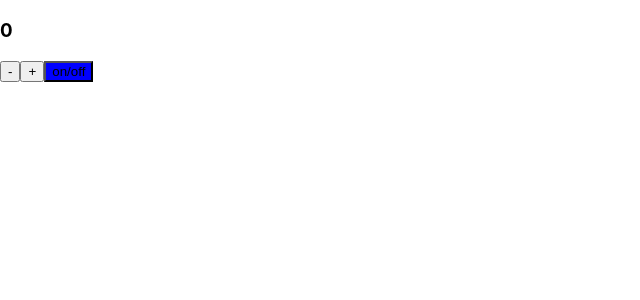
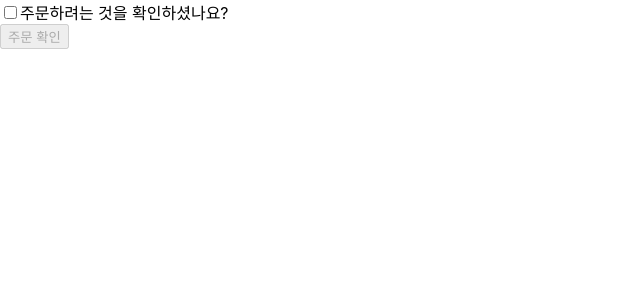
Before and after one commit to jungeun-p/react-tdd, a React (Create React App) app: page / in a window 1280 px wide. Shown: the top 300 px of the page, without its empty margins (0-640 px from the left). Built offline with nearby package versions, Linux system fonts and the light colour scheme.

Commit message:
[ modify ] react-shop-test SummaryPage TDD

```diff
--- a/src/App.js
+++ b/src/App.js
@@ -1,33 +1,12 @@
-import React, { useState } from "react";
+import React from "react";
+import Calculator from "./Calc/Calculator";
+import SummaryPage from "./pages/SummaryPage/SummaryPage";
 
 function App() {
-  const [counter, setCounter] = useState(0);
-  const [disabled, setDisabled] = useState(false);
 
   return (
     <>
-      <h3 data-testid="counter">{counter}</h3>
-      <button
-        disabled={disabled}
-        data-testid="minus-button"
-        onClick={()=>setCounter((counter) => counter - 1)}
-      >
-        -
-      </button>
-      <button
-        disabled={disabled}
-        data-testid="plus-button"
-        onClick={()=>setCounter((counter) => counter + 1)}
-      >
-        +
-      </button>
-      <button
-        style={{ backgroundColor: "blue" }}
-        data-testid="on/off-button"
-        onClick={() => setDisabled((prev) => !prev)}
-      >
-        on/off
-      </button>
+      <SummaryPage />
     </>
   );
 }
--- a/src/pages/SummaryPage/SummaryPage.js
+++ b/src/pages/SummaryPage/SummaryPage.js
@@ -0,0 +1,27 @@
+import React, { useState } from 'react';
+
+const SummaryPage = () => {
+    const [checked, setChecked] = useState(false);
+    return (
+        <div>
+            <form>
+                <input
+                    type="checkbox"
+                    checked={checked}
+                    onChange={(e) => setChecked(e.target.checked)}
+                    id="confirm-checkbox"
+                />
+                <label htmlFor="confirm-checkbox">주문하려는 것을 확인하셨나요?</label>
+                <br />
+                <button
+                    disabled={!checked}
+                    type="submit"
+                >
+                    주문 확인
+                </button>
+            </form>
+        </div>
+    );
+};
+
+export default SummaryPage;
```
Also changed, not shown: 1 other file (tests, documents, lock files or other folders).
